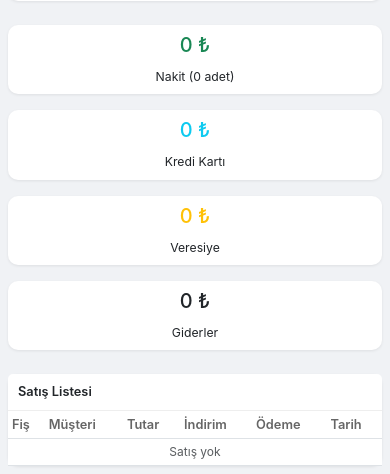
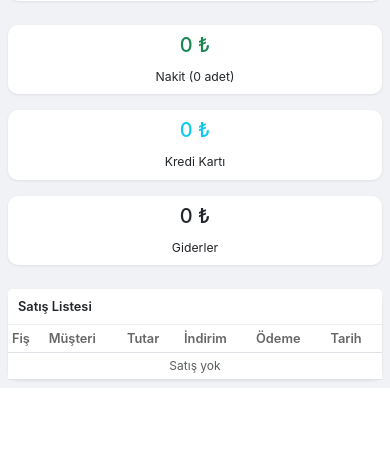
Before and after one commit to azerenes/barkodpos, a Flask app: page /report/ in a window 390 px wide. Shown: the part 1321-1795 px from the top of the page. After the commit the page ends 1709 px from the top, so only its background shows below. Run offline with Flask 3, Linux system fonts and the light colour scheme; the visitor is signed in with stand-in values (Sample User, id 1); some libraries are stand-ins or nearby versions.

Commit message:
Veresiye kaldirildi, yol haritasi temizlendi, ufak duzeltmeler ve kapsamli test

```diff
--- a/app/models.py
+++ b/app/models.py
@@ -74,7 +74,7 @@ class Sale(db.Model):
     discount = db.Column(db.Numeric(10,2), default=0)
     tax_amount = db.Column(db.Numeric(10,2), default=0)
     grand_total = db.Column(db.Numeric(10,2), default=0)
-    payment_method = db.Column(db.Enum('cash', 'credit_card', 'debt'), default='cash')
+    payment_method = db.Column(db.String(20), default='cash')
     status = db.Column(db.Enum('completed', 'cancelled'), default='completed')
     created_at = db.Column(db.DateTime, default=datetime.utcnow)
     items = db.relationship('SaleItem', backref='sale', lazy=True, cascade='all, delete-orphan')
--- a/app/routes/cash_register.py
+++ b/app/routes/cash_register.py
@@ -52,7 +52,6 @@ def close_register():
         ).all()
         cash_total = sum(float(s.grand_total) for s in sales if s.payment_method == 'cash')
         card_total = sum(float(s.grand_total) for s in sales if s.payment_method == 'credit_card')
-        debt_total = sum(float(s.grand_total) for s in sales if s.payment_method == 'debt')
 
         expenses = Expense.query.filter(
             Expense.branch_id == get_branch_id(),
@@ -68,7 +67,7 @@ def close_register():
         reg.difference = diff
         reg.status = 'closed'
         reg.closed_at = datetime.utcnow()
-        reg.notes = (reg.notes or '') + f' | Kasa: {cash_total:.2f} Kart: {card_total:.2f} Veresiye: {debt_total:.2f} Gider: {expense_total:.2f}'
+        reg.notes = (reg.notes or '') + f' | Nakit: {cash_total:.2f} Kart: {card_total:.2f} Gider: {expense_total:.2f}'
         db.session.commit()
 
         if diff != 0:
--- a/app/routes/main.py
+++ b/app/routes/main.py
@@ -7,6 +7,7 @@ from datetime import datetime, timedelta
 main_bp = Blueprint('main', __name__)
 
 @main_bp.route('/')
+@main_bp.route('/dashboard/')
 @login_required
 def dashboard():
     today = datetime.utcnow().date()
--- a/app/routes/report.py
+++ b/app/routes/report.py
@@ -69,11 +69,6 @@ def reports():
             Sale.created_at >= start_date, Sale.created_at < end_date,
             Sale.status == 'completed', Sale.payment_method == 'credit_card'
         ).scalar() or 0
-        debt_total = db.session.query(db.func.sum(Sale.grand_total)).filter(
-            Sale.created_at >= start_date, Sale.created_at < end_date,
-            Sale.status == 'completed', Sale.payment_method == 'debt'
-        ).scalar() or 0
-
         cash_count = Sale.query.filter(
             Sale.created_at >= start_date, Sale.created_at < end_date,
             Sale.status == 'completed', Sale.payment_method == 'cash'
@@ -83,7 +78,7 @@ def reports():
         sales, product_stats, payment_stats = [], [], []
         total_sales = total_count = avg_sale = 0
         gross_profit = net_profit = total_expenses = 0
-        cash_total = card_total = debt_total = 0
+        cash_total = card_total = 0
         cash_count = 0
 
     return render_template('reports.html',
@@ -92,7 +87,7 @@ def reports():
         product_stats=product_stats, payment_stats=payment_stats,
         gross_profit=gross_profit, net_profit=net_profit,
         total_expenses=total_expenses,
-        cash_total=cash_total, card_total=card_total, debt_total=debt_total,
+        cash_total=cash_total, card_total=card_total,
         cash_count=cash_count)
 
 @report_bp.route('/weekly-data')
@@ -124,7 +119,4 @@ def payment_data():
     card = db.session.query(db.func.sum(Sale.grand_total)).filter(
         db.func.date(Sale.created_at) == today, Sale.payment_method == 'credit_card', Sale.status == 'completed'
     ).scalar() or 0
-    debt = db.session.query(db.func.sum(Sale.grand_total)).filter(
-        db.func.date(Sale.created_at) == today, Sale.payment_method == 'debt', Sale.status == 'completed'
-    ).scalar() or 0
-    return jsonify({'cash': float(cash), 'card': float(card), 'debt': float(debt)})
+    return jsonify({'cash': float(cash), 'card': float(card)})
--- a/app/templates/dashboard.html
+++ b/app/templates/dashboard.html
@@ -152,10 +152,10 @@ fetch('/report/payment-data')
         new Chart(document.getElementById('paymentPieChart'), {
             type: 'doughnut',
             data: {
-                labels: ['Nakit', 'Kart', 'Veresiye'],
+                labels: ['Nakit', 'Kart'],
                 datasets: [{
-                    data: [data.cash, data.card, data.debt],
-                    backgroundColor: ['#198754', '#0dcaf0', '#ffc107'],
+                    data: [data.cash, data.card],
+                    backgroundColor: ['#198754', '#0dcaf0'],
                     borderWidth: 0
                 }]
             },
--- a/app/templates/pos.html
+++ b/app/templates/pos.html
@@ -115,8 +115,7 @@
                         <label class="btn btn-outline-success" for="payCash"><i class="bi bi-cash"></i> Nakit</label>
                         <input type="radio" class="btn-check" name="payment" id="payCard" value="credit_card">
                         <label class="btn btn-outline-info" for="payCard"><i class="bi bi-credit-card"></i> Kart</label>
-                        <input type="radio" class="btn-check" name="payment" id="payDebt" value="debt">
-                        <label class="btn btn-outline-warning" for="payDebt"><i class="bi bi-journal"></i> Veresiye</label>
+
                     </div>
                 </div>
 
--- a/app/templates/reports.html
+++ b/app/templates/reports.html
@@ -93,14 +93,6 @@
         </div>
     </div>
     <div class="col-md-3">
-        <div class="card border-warning h-100">
-            <div class="card-body text-center py-2">
-                <div class="h5 text-warning">{{ debt_total|round(2) }} ₺</div>
-                <small>Veresiye</small>
-            </div>
-        </div>
-    </div>
-    <div class="col-md-3">
         <div class="card border-secondary h-100">
             <div class="card-body text-center py-2">
                 <div class="h5">{{ total_expenses|round(2) }} ₺</div>
@@ -139,9 +131,9 @@
 <script>
 const paymentLabels = [];
 const paymentData = [];
-const paymentColors = {cash: '#198754', credit_card: '#0dcaf0', debt: '#ffc107'};
+const paymentColors = {cash: '#198754', credit_card: '#0dcaf0'};
 {% for ps in payment_stats %}
-paymentLabels.push('{{ "Nakit" if ps.payment_method == "cash" else "Kart" if ps.payment_method == "credit_card" else "Veresiye" }}');
+paymentLabels.push('{{ "Nakit" if ps.payment_method == "cash" else "Kart" }}');
 paymentData.push({{ ps.total|round(2) }});
 {% endfor %}
 
--- a/requirements.txt
+++ b/requirements.txt
@@ -1,9 +1,11 @@
 Flask==3.0.0
 Flask-SQLAlchemy==3.1.1
+SQLAlchemy==2.0.25
 PyMySQL==1.1.0
 cryptography==41.0.7
 PyQt5==5.15.11
 PyQtWebEngine==5.15.7
 python-dotenv==1.0.0
 Werkzeug==3.0.1
+Jinja2==3.1.2
 pyserial==3.5
```
Also changed, not shown: app/routes/cash.py (+3 -5 lines), app/routes/pos.py (+2 -10 lines), app/templates/cash.html (+1 -9 lines), README.md.
